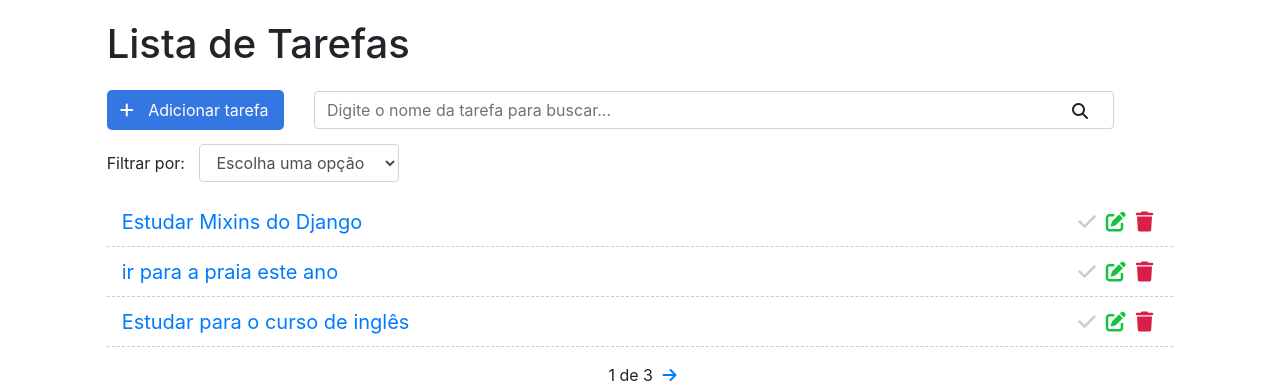
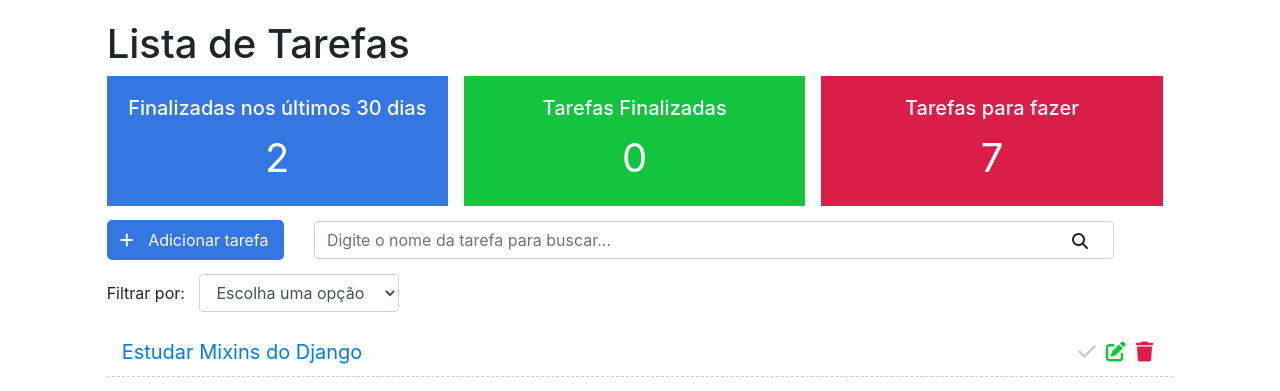
Before and after one commit to cesaralmeida93/django-projeto-todo, a Django app: page / in a window 1280 px wide. Shown: the part 57-448 px from the top of the page. Run offline with Django 3.2, Linux system fonts and the light colour scheme; a user stored in the database is signed in; data comes from the database, SQL or seed files in the repository; some libraries are stand-ins or nearby versions.

Commit message:
adicionado dashboard

```diff
--- a/todo/tasks/static/css/styles.css
+++ b/todo/tasks/static/css/styles.css
@@ -24,6 +24,53 @@
 .navbar-light .navbar-nav a.nav-link {
     color: #333;
     letter-spacing: 1px;
+}
+
+/* dashboard */
+
+.dashboard {
+    padding: 0;
+    width: 100%;
+    display: block;
+}
+
+
+.dashboard h4 {
+    font-size: 20px;
+}
+
+.dashboard span {
+    font-size: 40px;
+    display: block;
+    width: 100%;
+}
+
+.dashboard-box {
+    float: left;
+    background-color: #DFDFDF;
+    color: #FFF;
+    padding: 20px;
+    box-sizing: border-box;
+    height: 130px;
+    width: 32%;
+    text-align: center;
+}
+
+.dashboard-box:nth-child(2) {
+    margin-left: 1.5%;
+    margin-right: 1.5%;
+}
+
+#dashboard-lastdays {
+    background-color: #3476e2;
+}
+
+#dashboard-done {
+    background-color: #13c43f;
+}
+
+#dashboard-doing {
+    background-color: #db1e47;
 }
 
 /* Botão de adicionar */
--- a/todo/tasks/templates/tasks/list.html
+++ b/todo/tasks/templates/tasks/list.html
@@ -5,6 +5,20 @@
 {% block content %}
 <div class="offset-1 col-10 list-div">
     <h1>Lista de Tarefas</h1>
+    <div class="container dashboard">
+        <div class="col-4 dashboard-box" id="dashboard-lastdays">
+            <h4>Finalizadas nos últimos 30 dias</h4>
+            <span>{{ tasksDoneRecently }}</span>
+        </div>
+        <div class="col-4 dashboard-box" id="dashboard-done">
+            <h4>Tarefas Finalizadas</h4>
+            <span>{{ tasksDone }}</span>
+        </div>
+        <div class="col-4 dashboard-box" id="dashboard-doing">
+            <h4>Tarefas para fazer</h4>
+            <span>{{ tasksDoing }}</span>
+        </div>
+    </div>
     <a id="add-link" href="newtask/">
         <div class="col-2 add-div">
             <i class="fas fa-plus"></i> Adicionar tarefa
--- a/todo/tasks/views.py
+++ b/todo/tasks/views.py
@@ -5,13 +5,16 @@ from django.http import HttpResponse
 from django.shortcuts import render, redirect, get_object_or_404
 from .forms import TaskForm
 from .models import Task
+import datetime
 
 
 @login_required
 def taskList(request):
     search = request.GET.get('search')
-
     filter = request.GET.get('filter')
+    tasksDoneRecently = Task.objects.filter(done='done', updated_at__gt=datetime.datetime.now()-datetime.timedelta(days=30)).count()
+    tasksDone = Task.objects.filter(done='done', user=request.user).count()
+    tasksDoing = Task.objects.filter(done='doing', user=request.user).count()
 
     if search:
 
@@ -31,7 +34,8 @@ def taskList(request):
 
         tasks = paginator.get_page(page)
 
-    return render(request, 'tasks/list.html', {'tasks': tasks})
+    return render(request, 'tasks/list.html', {'tasks': tasks,
+        'tasksDoneRecently': tasksDoneRecently, 'tasksDone': tasksDone, 'tasksDoing': tasksDoing})
 
 
 @login_required
```
